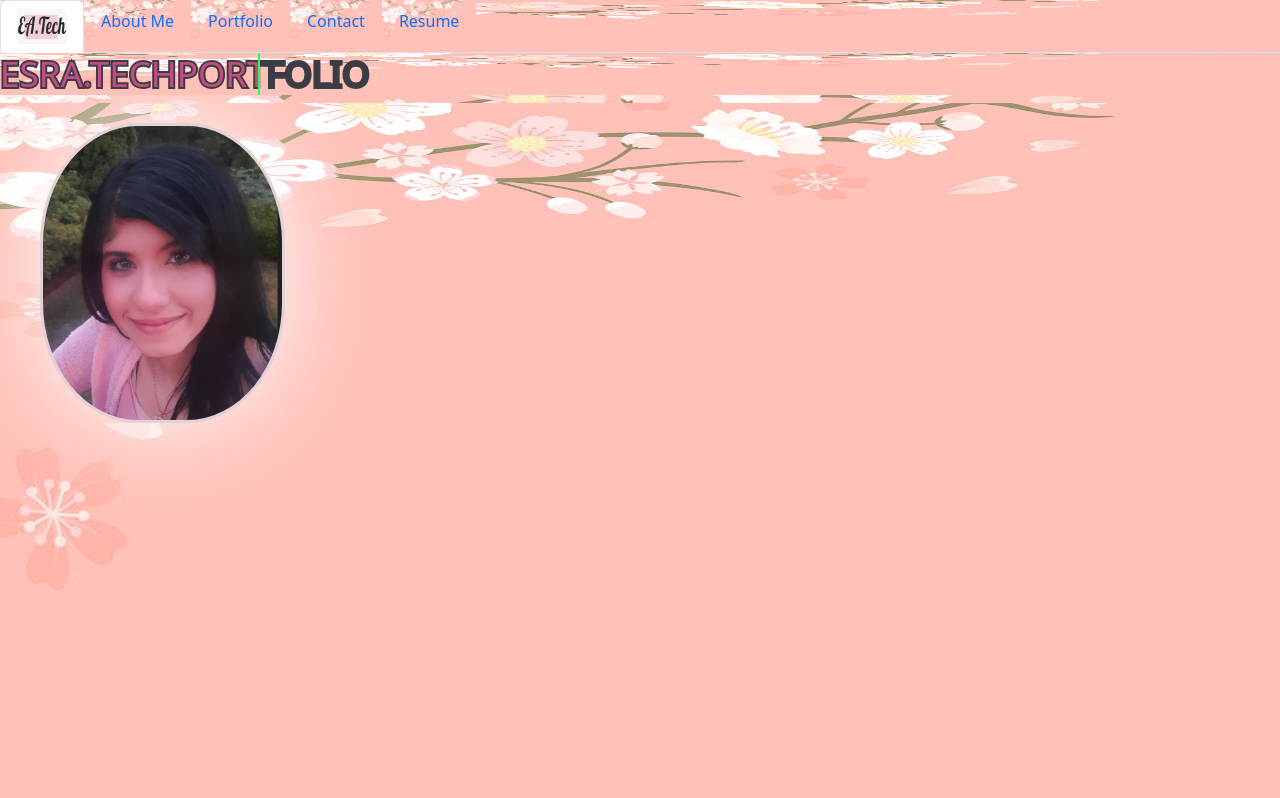
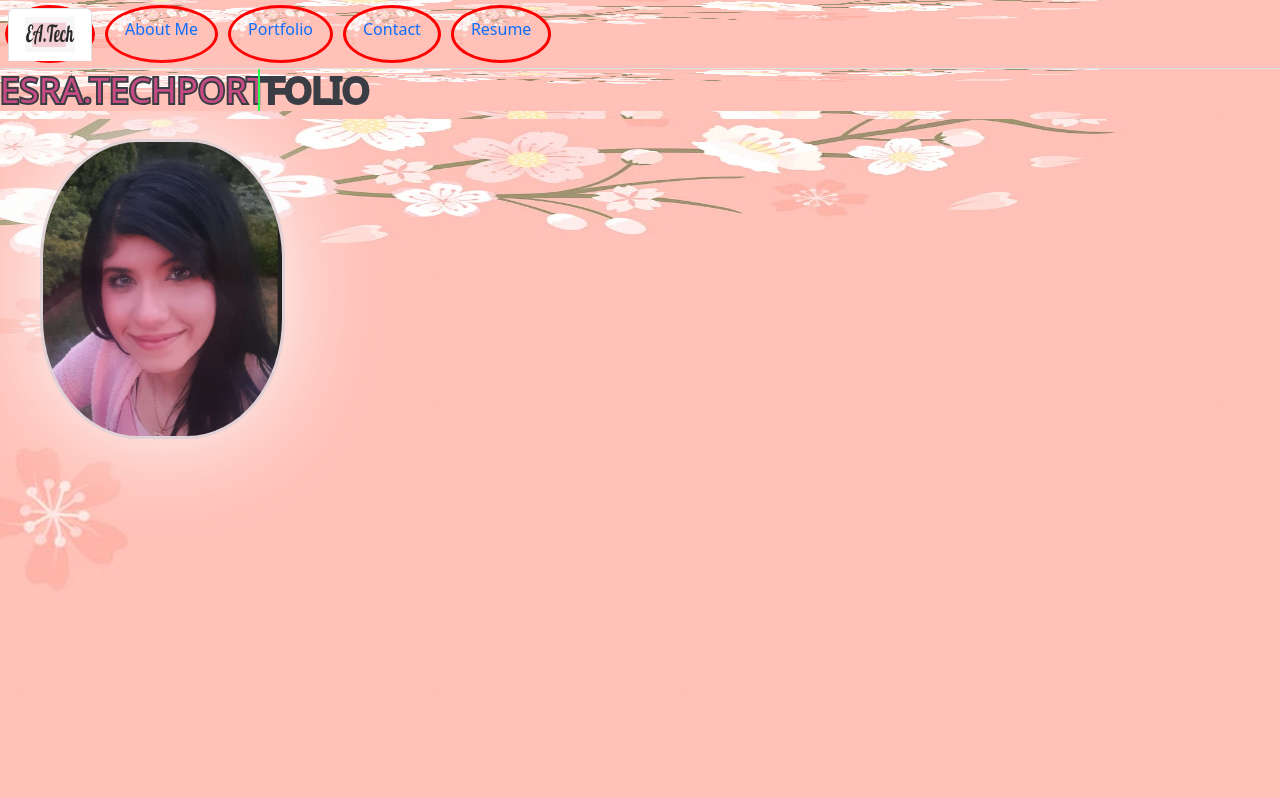
Before and after one commit to EsraWameed/reactorApp, a React (Create React App) app: page / in a window 1280 px wide. Shown: the top 798 px of the page. Built offline with nearby package versions, Linux system fonts and the light colour scheme.

Commit message:
changing styles on nav bar

```diff
--- a/src/components/NavTabs.js
+++ b/src/components/NavTabs.js
@@ -1,5 +1,6 @@
 import React from 'react';
 import logo from '../images/logo.png'
+import '../styles/navtab.css';
 
 
 function NavTabs({ currentPage, handlePageChange }) {
--- a/src/styles/navtab.css
+++ b/src/styles/navtab.css
@@ -0,0 +1,5 @@
+.nav-item{
+    border: 3px solid red;
+    border-radius: 50%;
+    margin: 5px;
+}
```
